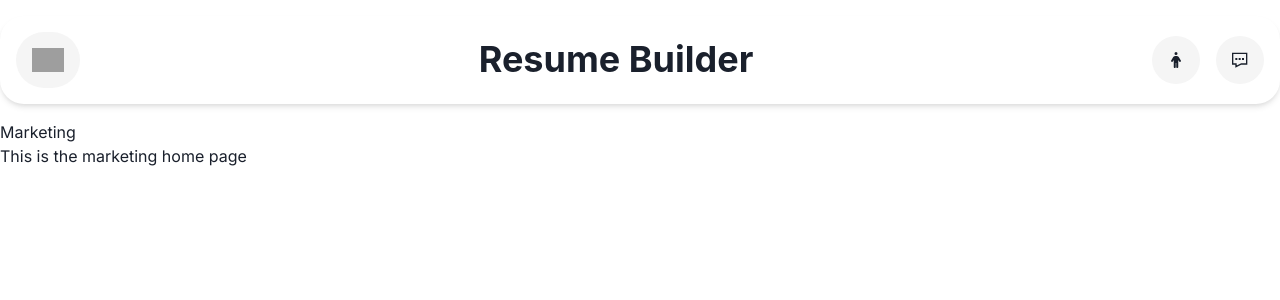
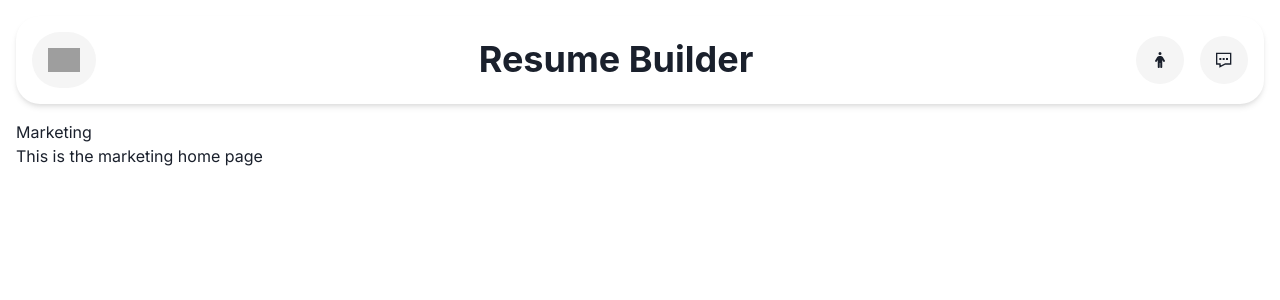
Before and after one commit to Nikhil-Sarwara/super-duper-fiesta, a Next.js app: page / in a window 1280 px wide. Shown: the top 300 px of the page. Built offline with nearby package versions, Linux system fonts and the light colour scheme; no server answers; grey boxes are pictures that could not be loaded.

Commit message:
add react icons and marketing page

```diff
--- a/package.json
+++ b/package.json
@@ -17,7 +17,8 @@
     "framer-motion": "^11.2.4",
     "next": "14.2.3",
     "react": "^18",
-    "react-dom": "^18"
+    "react-dom": "^18",
+    "react-icons": "^5.2.1"
   },
   "devDependencies": {
     "@types/node": "^20",
--- a/src/app/(Marketing)/marketing/page.tsx
+++ b/src/app/(Marketing)/marketing/page.tsx
@@ -1,12 +1,14 @@
 import MarketingNavbar from "@/components/(Marketing)/NavigationBar/navbar";
-import { Flex } from "@chakra-ui/react";
+import { Container, Flex } from "@chakra-ui/react";
 
 const MarketingHome = () => {
     return (
         <main>
-            <MarketingNavbar />
-            <h1>Marketing</h1>
-            <p>This is the marketing home page</p>
+            <Container maxW="container.xl">
+                <MarketingNavbar />
+                <h1>Marketing</h1>
+                <p>This is the marketing home page</p>
+            </Container>
         </main>
     );
 };
```
Also changed, not shown: 1 other file (tests, documents, lock files or other folders).
